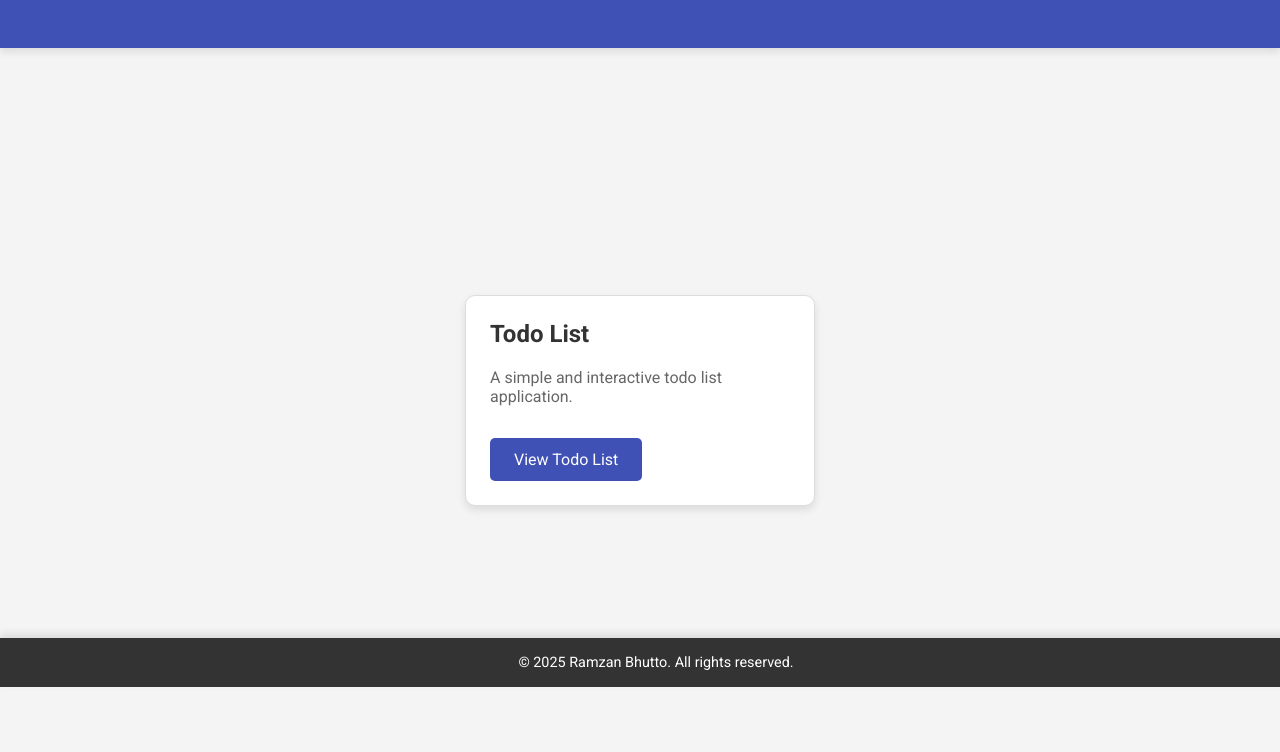
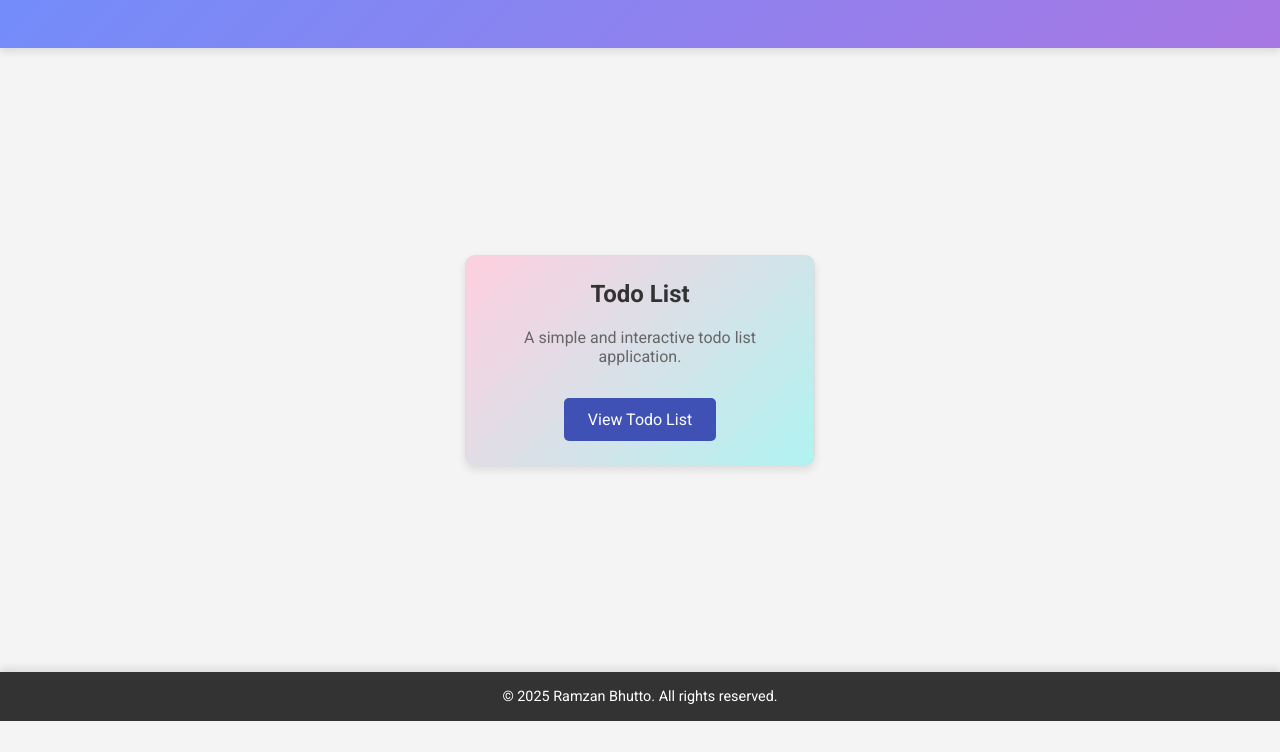
Before and after one commit to ramzanbhutto/Projects, a website: page index.html in a window 1280 px wide. Shown: the part 113-865 px from the top of the page. After the commit the page ends 834 px from the top, so only its background shows below. Drawn offline with Linux system fonts and the light colour scheme.

```diff
--- a/style.css
+++ b/style.css
@@ -7,7 +7,7 @@
 }
 
 header {
-    background-color: #3f51b5;
+    background: linear-gradient(135deg, #6e8efb, #a777e3);
     color: #fff;
     padding: 2rem;
     text-align: center;
@@ -30,7 +30,7 @@
     display: flex;
     justify-content: center;
     align-items: center;
-    min-height: 80vh;
+    min-height: 70vh;
 }
 
 .project-list {
@@ -41,18 +41,19 @@
 }
 
 .project-item {
-    background-color: #fff;
+    background: linear-gradient(135deg, #ffcfdf, #b0f3f1);
     border: 1px solid #ddd;
     border-radius: 10px;
     padding: 1.5rem;
     width: 100%;
     max-width: 300px;
-    transition: transform 0.2s, box-shadow 0.2s;
+    transition: all 0.3s ease;
     box-shadow: 0 4px 8px rgba(0, 0, 0, 0.1);
+    text-align: center;
 }
 
 .project-item:hover {
-    transform: translateY(-5px);
+    transform: translateY(-10px);
     box-shadow: 0 8px 16px rgba(0, 0, 0, 0.2);
 }
 
@@ -74,11 +75,12 @@
     color: #fff;
     text-decoration: none;
     border-radius: 5px;
-    transition: background-color 0.2s;
+    transition: background-color 0.3s ease, transform 0.3s ease;
 }
 
 .project-link:hover {
     background-color: #303f9f;
+    transform: translateY(-3px);
 }
 
 footer {
@@ -86,9 +88,6 @@
     color: #fff;
     text-align: center;
     padding: 1rem;
-    position: fixed;
-    bottom: 0;
-    width: 100%;
     box-shadow: 0 -4px 8px rgba(0, 0, 0, 0.1);
 }
 
```
